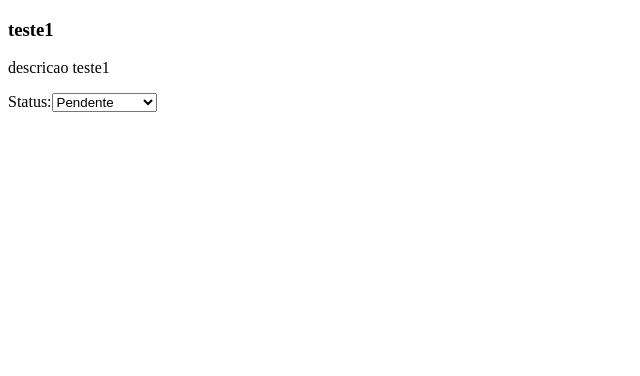
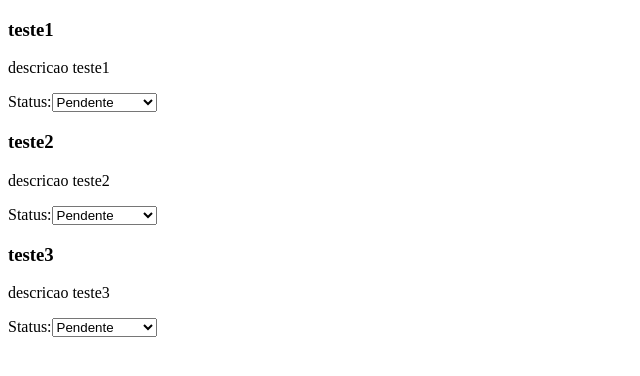
Before and after one commit to mcoldibelli/kanban, a React (Vite) app: page / in a window 1280 px wide. Shown: the top 376 px of the page, without its empty margins (0-640 px from the left). Built offline with nearby package versions, Linux system fonts and the light colour scheme.

Commit message:
feat: add task list component

```diff
--- a/src/App.tsx
+++ b/src/App.tsx
@@ -1,10 +1,9 @@
-import TaskItem from "./components/TaskItem.tsx";
-import {tasks} from "./data/database.ts";
+import TaskList from "./components/TaskList.tsx";
 
 function App() {
   return (
     <>
-        <TaskItem task={tasks[0]} />
+        <TaskList />
     </>
   )
 }
--- /dev/null
+++ b/src/components/TaskList.tsx
@@ -0,0 +1,18 @@
+import {FC} from 'react';
+import TaskItem from './TaskItem';
+import { tasks } from '../data/database';
+import {Task} from "../types/TaskType.tsx";
+
+const TaskList:FC = () => {
+    return (
+        <div className="task-list">
+            {tasks.map((task: Task) => (
+                <TaskItem
+                    key={task.id}
+                    task={task}
+                />
+            ))}
+        </div>
+    );
+};
+export default TaskList;
--- a/src/context/TaskContext.tsx
+++ b/src/context/TaskContext.tsx
@@ -22,3 +22,5 @@ export const TaskProvider = ({ children }: { children: ReactNode }) => {
 
     return <TaskContext.Provider value={value}>{children}</TaskContext.Provider>;
 };
+
+export default TaskProvider;
```
